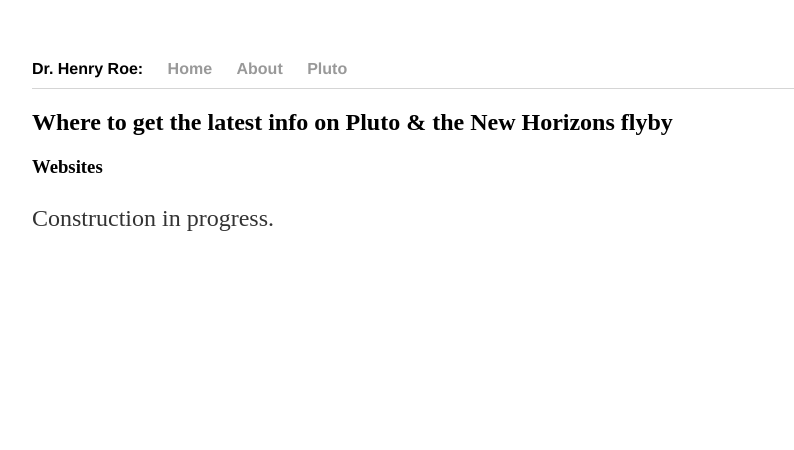
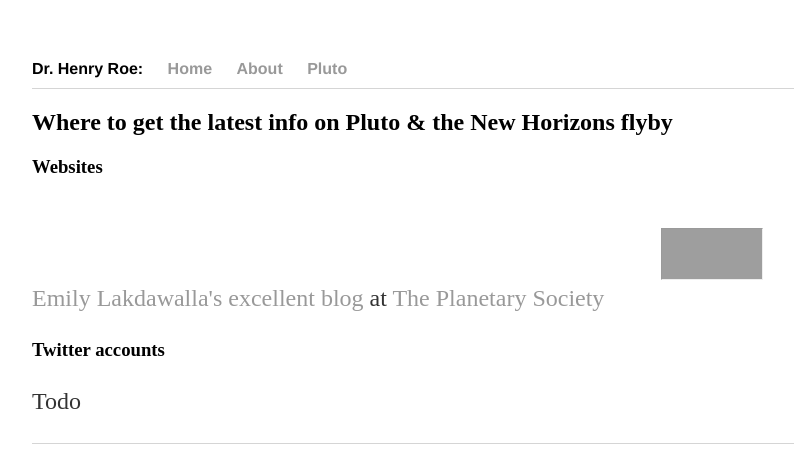
Before and after one commit to henryroe/henryroe.github.io, a Jekyll site: the page built from pluto/index.html, in a window 1280 px wide. Shown: the top 450 px of the page, without its empty margins (160-954 px from the left). Built offline with Jekyll 4.4.1, drawn with Linux system fonts in a browser that asks for light colours; grey boxes are pictures that could not be loaded.

Commit message:
Update index.html

```diff
--- a/pluto/index.html
+++ b/pluto/index.html
@@ -5,8 +5,10 @@ title: Pluto
 <div class="blurb">
 	<h2>Where to get the latest info on Pluto & the New Horizons flyby</h2>
 	<h3>Websites</h3>
-	<p>Construction in progress.</p>
-	<iframe width="1024" height="768" src="http://www.bbc.com" style="-webkit-transform:scale(0.5);-moz-transform-scale(0.5);"></iframe>
+	<p><a href="http://www.planetary.org/blogs/emily-lakdawalla/">Emily Lakdawalla's excellent blog</a> at
+	<a href="http://www.planetary.org">The Planetary Society</a>
+	<iframe width="200" height="100" src="http://www.planetary.org/blogs/emily-lakdawalla/" style="-webkit-transform:scale(0.5);-moz-transform-scale(0.5);"></iframe>
+	</p>
 	<h3>Twitter accounts</h3>
 	<p>Todo</p>
 </div><!-- /.blurb -->
```
